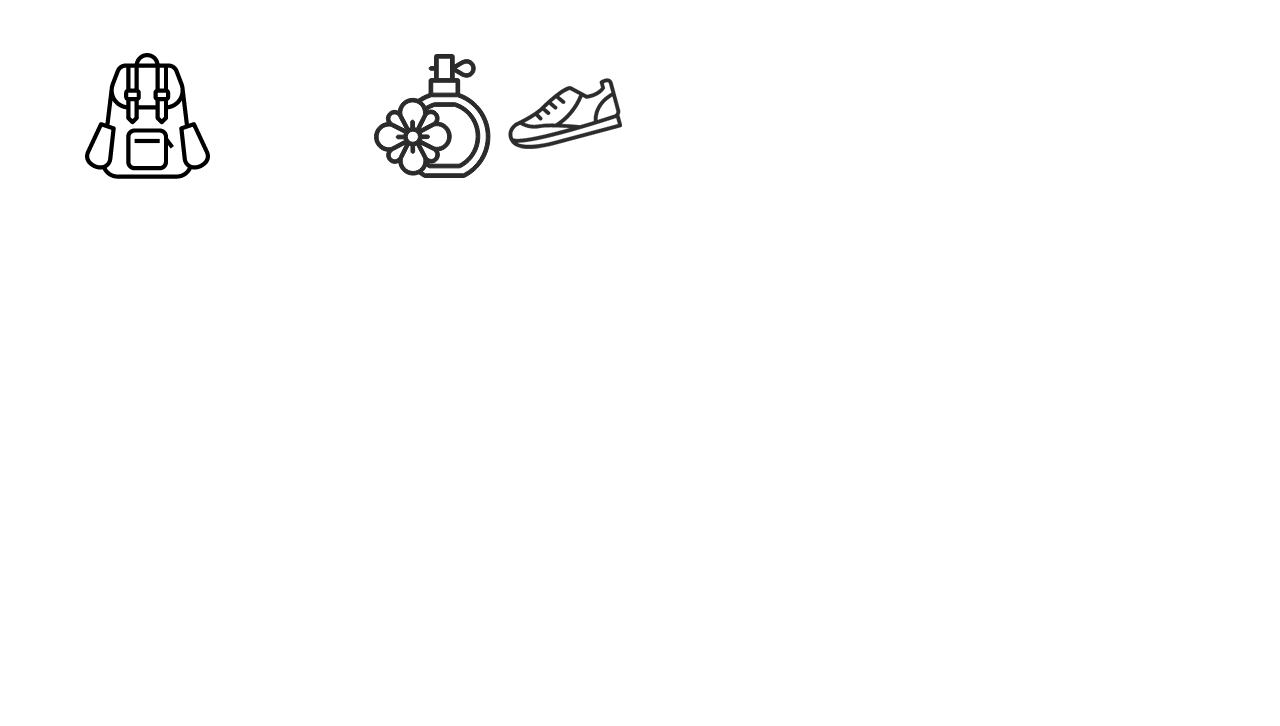
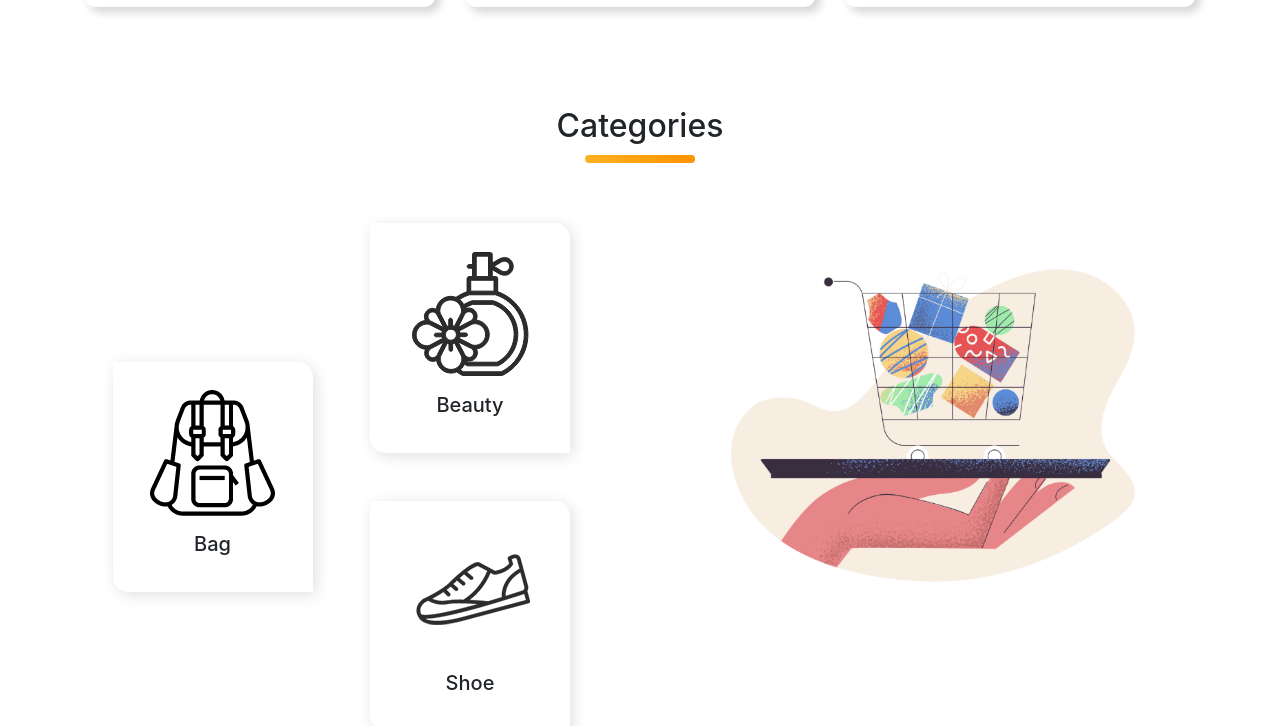
Before and after one commit to Shovon13/hot-gadgets, a plain HTML site: page index.html in a window 1280 px wide. Shown: the part 2074-2800 px from the top of the page. Before the commit the page ends 2353 px from the top, so only its background shows below. Drawn offline with nearby package versions, Linux system fonts and the light colour scheme.

Commit message:
coding done

```diff
--- a/index.html
+++ b/index.html
@@ -11,7 +11,6 @@
     <div class="container">
         <nav class="navbar navbar-expand-lg navbar-light bg-light">
             <img src="images/logo.png" alt="">
-
             <div class="collapse navbar-collapse justify-content-end" id="navbarNav">
               <ul class="navbar-nav">
                 <li class="nav-item active">
@@ -40,7 +39,6 @@
               <li data-target="#carouselExampleIndicators" data-slide-to="2"></li>
             </ol>
             <div class="carousel-inner">
-
               <div class="carousel-item active">
                   <div class="row align-items-center">
                       <div class="col-md-7">
@@ -52,7 +50,6 @@
                         <img src="images/banner-products/product-1.png" class="d-block w-100" alt="...">
                       </div>
                   </div>
-
               </div>
               <div class="carousel-item">
                   <div class="row align-items-center">
@@ -66,7 +63,6 @@
                     </div>
                   </div>
               </div>
-
               <div class="carousel-item">
                   <div class="row align-items-center">
                       <div class="col-md-7">
@@ -78,7 +74,6 @@
                         <img src="images/banner-products/slider-3.png" class="d-block w-100" alt="...">
                       </div>
                   </div>
-
               </div>
             </div>
             <a class="carousel-control-prev" href="#carouselExampleIndicators" role="button" data-slide="prev">
@@ -91,9 +86,11 @@
             </a>
           </div>
     </div>
-
     <div class="container">
-        <h1>Smartphone</h1>
+      <h1>Smartphone</h1>
+        <div class="d-flex justify-content-end">
+          <a href="#"><h6 class="text-warning">See all</h6></a>
+        </div>
         <div class="card-deck">
             <div class="card">
               <img src="images/phone/phone-2.png" class="card-img-top" alt="...">
@@ -124,9 +121,11 @@
             </div>
           </div>
     </div>
-
     <div class="container">
         <h1>Laptop</h1>
+        <div class="d-flex justify-content-end">
+          <a href="#"><h6 class="text-warning">See all</h6></a>
+        </div>
         <div class="card-deck">
             <div class="card">
               <img src="images/laptop/product-1.png" class="card-img-top" alt="...">
@@ -158,17 +157,38 @@
           </div>
     </div>
     <div class="container">
-        <div class="row">
-            <div class="col-md-3">
-                <img src="images/Categories/bag.png" alt="">
-            </div>
-            <div class="col-md-3">
-                <img src="images/Categories/perfume.png" alt="">
-                <img src="images/Categories/shoe.png" alt="">
-            </div>
-            <div class="col-md-6"></div>
-        </div>
-    </div>
+      <h2 class="m-auto text-center">Categories</h2>
+      <div id="categories-border"></div>
+      <div class="row">
+          <div class="col-md-3 d-flex align-items-center justify-content-center">
+              <div class="category-card">
+                  <img class="small-image" src="./images/Categories/bag.png" alt="">
+                  <h5 class="mt-3">Bag</h5>
+              </div>
+          </div>
+          <div class="col-md-3 col-12">
+              <div class="row col-12">
+                  <div class="category-card mb-5">
+                      <img class="small-image" src="./images/Categories/perfume.png" alt="">
+                      <h5 class="mt-3">Beauty</h5>
+                  </div>
+              </div>
+              <div class="row col-12">
+                  <div class="category-card">
+                      <img class="small-image" src="./images/Categories/shoe.png" alt="">
+                      <h5 class="mt-3">Shoe</h5>
+                  </div>
+              </div>
+          </div>
+          <div class="col-md-6">
+              <div class="big-image">
+                  <img src="./images/Categories/pale-order.png" alt="">
+              </div>
+          </div>
+      </div>
+  </div>
+
+
 
 
 
--- a/style.css
+++ b/style.css
@@ -3,6 +3,7 @@
 }
 .bg-img{
     background-image: url(images/bg-1.png);
+    background-position: center;
     background-repeat: no-repeat;
 }
 .buy-now-btn{
@@ -18,3 +19,28 @@
     border-radius: 10px;
     box-shadow: 5px 5px 10px lightgray;
 }
+.category-card {
+    height: 230px;
+    width: 200px;
+    box-shadow: 3px 3px 15px 0px #e1e0e0;
+    display: flex;
+    flex-direction: column;
+    justify-content: center;
+    align-items: center;
+    padding: 20px 20px;
+    border-top-right-radius: 15px;
+    border-bottom-left-radius: 15px;
+}
+#categories-border {
+    height: 8px;
+    width: 110px;
+    background-color: lightgreen;
+    margin: auto;
+    border-radius: 5px;
+    background-image: linear-gradient(45deg, rgb(255, 178, 34), rgb(255, 145, 0));
+    margin-top: 10px;
+    margin-bottom: 60px;
+}
+.big-image img {
+    width: 100%;
+}
```
